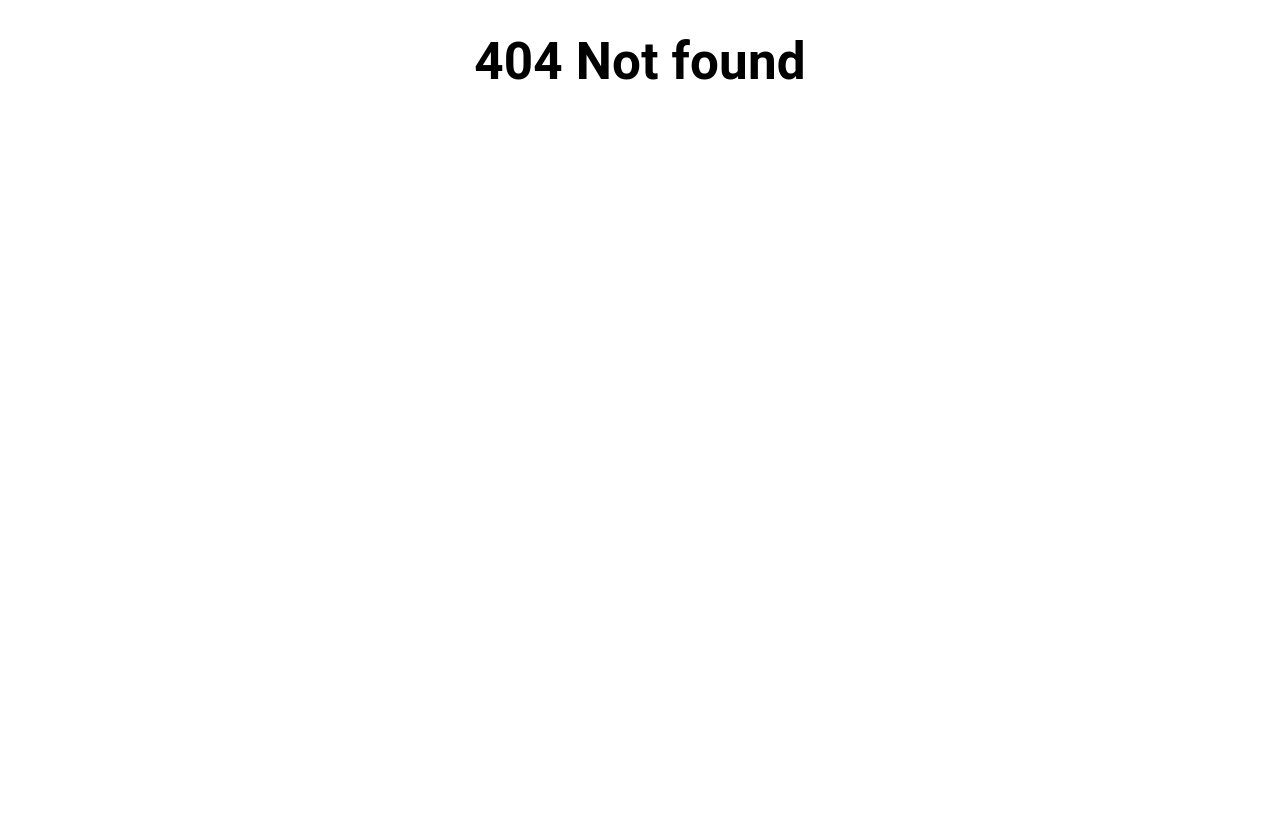
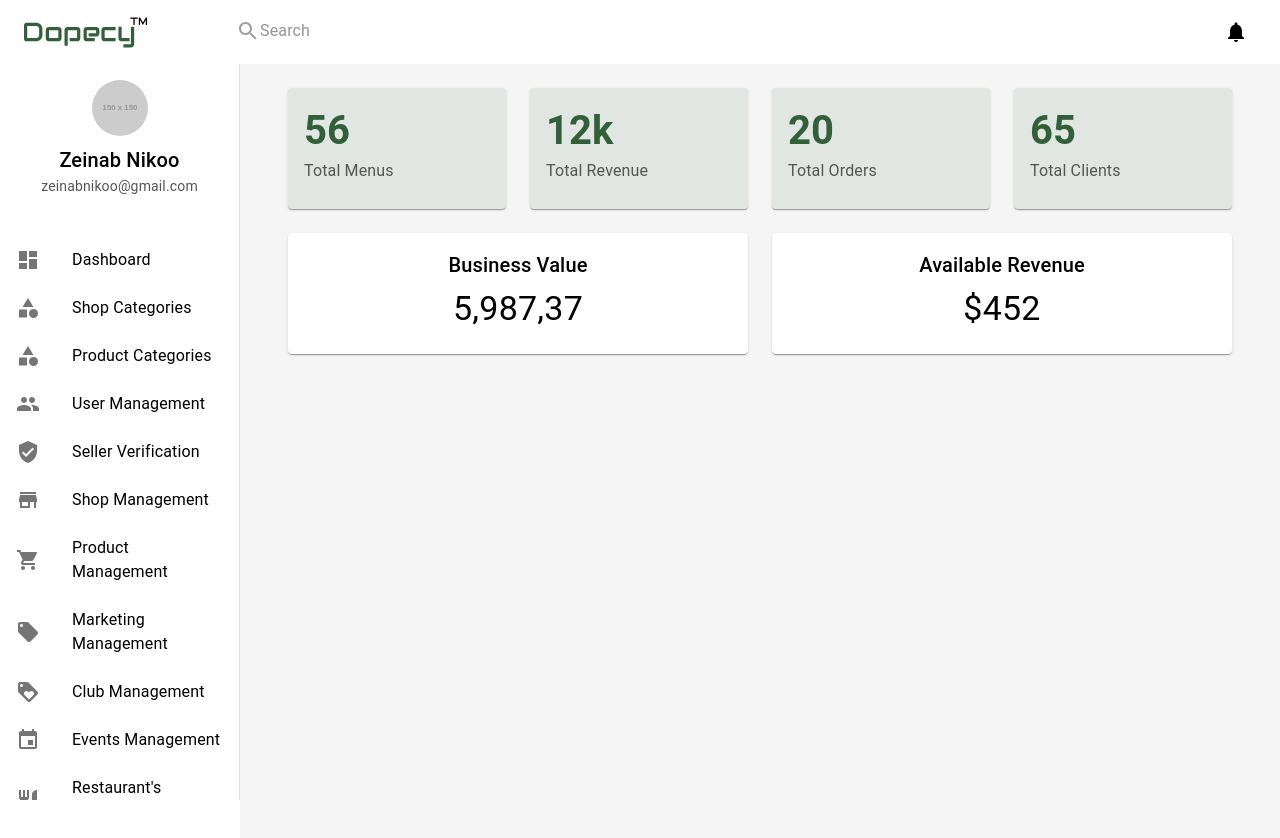
Before and after one commit to Dopecy-Dev/fe-dopecy, a React (Vite) app: page /admin in a window 1280 px wide. Before the commit this address had no page. Built offline with nearby package versions, Linux system fonts and the light colour scheme.

Commit message:
admin dashboard

```diff
--- a/src/Routers/Routers.jsx
+++ b/src/Routers/Routers.jsx
@@ -41,6 +41,7 @@ import Protected from './Protected';
 import SellerSignup from '../pages/auth/SellerSignup';
 import ComingSoon from '../pages/comingsoon/ComingSoon';
 import MarketingOffers from '../pages/marketingoffers/MarketingOffers';
+import Dashboard from '../components/admin/dashboard/Dashboard';
 
 const Routers = () => {
     return (
@@ -62,7 +63,7 @@ const Routers = () => {
                 <Route path="/shopdetails" element={<ShopDetails />} />
                 <Route path="/coming-soon" element={<ComingSoon />} />
                 <Route path="/marketing-offers" element={<MarketingOffers />} />
-
+                <Route path="/admin" element={<Dashboard />} />
 
                 {/* <Route path="/marketplace" element={<Protected Component={MarketPlace} />} /> */}
                 {/* <Route path="/sellerstore" element={<Protected Component={SellerStore} />} /> */}
--- /dev/null
+++ b/src/components/admin/dashboard/Dashboard.jsx
@@ -0,0 +1,71 @@
+import React from 'react';
+import { Grid, Card, CardContent, Typography, Box } from '@mui/material';
+import { styled } from '@mui/system';
+import Layout from '../layout/Layout';
+
+const DashboardCard = styled(Card)(({ theme }) => ({
+  textAlign: 'center',
+  color: theme.palette.text.secondary,
+  backgroundColor: '#3260391A',
+}));
+
+const Dashboard = () => {
+  return (
+    <Layout>
+    <Box sx={{ flexGrow: 1, p: 3 }}>
+      <Grid container spacing={3}>
+        <Grid item xs={12} md={3}>
+          <DashboardCard>
+            <CardContent sx={{textAlign:"left"}}>
+              <Typography sx={{color:"#326039",fontWeight:600,fontSize:"2.5rem"}} variant="h5">56</Typography>
+              <Typography variant="subtitle1">Total Menus</Typography>
+            </CardContent>
+          </DashboardCard>
+        </Grid>
+        <Grid item xs={12} md={3}>
+          <DashboardCard>
+            <CardContent sx={{textAlign:"left"}}>
+              <Typography sx={{color:"#326039",fontWeight:600,fontSize:"2.5rem"}} variant="h5">12k</Typography>
+              <Typography variant="subtitle1">Total Revenue</Typography>
+            </CardContent>
+          </DashboardCard>
+        </Grid>
+        <Grid item xs={12} md={3}>
+          <DashboardCard>
+            <CardContent sx={{textAlign:"left"}}>
+              <Typography sx={{color:"#326039",fontWeight:600,fontSize:"2.5rem"}} variant="h5">20</Typography>
+              <Typography variant="subtitle1">Total Orders</Typography>
+            </CardContent>
+          </DashboardCard>
+        </Grid>
+        <Grid item xs={12} md={3}>
+          <DashboardCard>
+            <CardContent sx={{textAlign:"left"}}>
+              <Typography sx={{color:"#326039",fontWeight:600,fontSize:"2.5rem"}} variant="h5">65</Typography>
+              <Typography variant="subtitle1">Total Clients</Typography>
+            </CardContent>
+          </DashboardCard>
+        </Grid>
+        <Grid item xs={12} md={6}>
+          <Card>
+            <CardContent>
+              <Typography variant="h6" gutterBottom>Business Value</Typography>
+              <Typography variant="h4">5,987,37</Typography>
+            </CardContent>
+          </Card>
+        </Grid>
+        <Grid item xs={12} md={6}>
+          <Card>
+            <CardContent>
+              <Typography variant="h6" gutterBottom>Available Revenue</Typography>
+              <Typography variant="h4">$452</Typography>
+            </CardContent>
+          </Card>
+        </Grid>
+      </Grid>
+    </Box>
+    </Layout>
+  );
+};
+
+export default Dashboard;
--- /dev/null
+++ b/src/components/admin/header/Header.jsx
@@ -0,0 +1,39 @@
+import React from 'react';
+import { AppBar, Toolbar, IconButton, InputBase, Box } from '@mui/material';
+import { Search, Notifications } from '@mui/icons-material';
+import LogoGreen from '../../logos/LogoGreen';
+
+const Header = () => {
+  return (
+    <AppBar
+      position="fixed"
+      sx={{
+        zIndex: (theme) => theme.zIndex.drawer + 1,
+        backgroundColor: '#ffffff',
+        color: '#000000',
+        border:"none",
+        boxShadow:"none"
+      }}
+    >
+      <Toolbar>
+        <LogoGreen/>
+        <Box sx={{ ml:10}}>
+          <InputBase
+            sx={{ ml: 1, flex: 1 }}
+            placeholder="Search"
+            inputProps={{ 'aria-label': 'search' }}
+            startAdornment={<Search sx={{ color: '#9e9e9e' }} />}
+          />
+        </Box>
+        <Box sx={{ display:"flex",alignItems:"center",justifyContent:"flex-end",width:"80%" }}>
+        <IconButton color="inherit">
+          <Notifications />
+        </IconButton>
+        </Box>
+
+      </Toolbar>
+    </AppBar>
+  );
+};
+
+export default Header;
--- /dev/null
+++ b/src/components/admin/layout/Layout.jsx
@@ -0,0 +1,22 @@
+import React from 'react';
+import { Box, CssBaseline } from '@mui/material';
+import Sidebar from '../sidebar/Sidebar';
+import Header from '../header/Header';
+
+const Layout = ({ children }) => {
+  return (
+    <Box sx={{ display: 'flex' }}>
+      <CssBaseline />
+      <Sidebar />
+      <Box
+        component="main"
+        sx={{ flexGrow: 1, p: 3, backgroundColor: '#f5f5f5', minHeight: '100vh',mt:5 }}
+      >
+        <Header />
+        {children}
+      </Box>
+    </Box>
+  );
+};
+
+export default Layout;
--- /dev/null
+++ b/src/components/admin/sidebar/Sidebar.jsx
@@ -0,0 +1,82 @@
+import React from 'react';
+import { Drawer, List, ListItem, ListItemIcon, ListItemText, Avatar, Box, Typography, Toolbar } from '@mui/material';
+import { Dashboard, Category, People, VerifiedUser, Store, ShoppingCart, LocalOffer, Event, Restaurant, Loyalty } from '@mui/icons-material';
+import { Link } from 'react-router-dom';
+
+const drawerWidth = 240;
+
+const Sidebar = () => {
+  return (
+    <Drawer
+      variant="permanent"
+      sx={{
+        width: drawerWidth,
+        flexShrink: 0,
+        '& .MuiDrawer-paper': {
+          width: drawerWidth,
+          boxSizing: 'border-box',
+          backgroundColor: '#ffffff',
+        },
+      }}
+    >
+      <Toolbar />
+      <Box sx={{ display: 'flex', alignItems: 'center', flexDirection: 'column', mt: 2, mb: 4 }}>
+        <Avatar sx={{ width: 56, height: 56 }} src="https://via.placeholder.com/150" />
+        <Typography variant="h6" sx={{ mt: 1 }}>Zeinab Nikoo</Typography>
+        <Typography variant="body2" color="textSecondary">zeinabnikoo@gmail.com</Typography>
+      </Box>
+      <List>
+        <ListItem button component={Link} to="/dashboard">
+          <ListItemIcon><Dashboard /></ListItemIcon>
+          <ListItemText primary="Dashboard" />
+        </ListItem>
+        <ListItem button component={Link} to="/shop-categories">
+          <ListItemIcon><Category /></ListItemIcon>
+          <ListItemText primary="Shop Categories" />
+        </ListItem>
+        <ListItem button component={Link} to="/product-categories">
+          <ListItemIcon><Category /></ListItemIcon>
+          <ListItemText primary="Product Categories" />
+        </ListItem>
+        <ListItem button component={Link} to="/user-management">
+          <ListItemIcon><People /></ListItemIcon>
+          <ListItemText primary="User Management" />
+        </ListItem>
+        <ListItem button component={Link} to="/seller-verification">
+          <ListItemIcon><VerifiedUser /></ListItemIcon>
+          <ListItemText primary="Seller Verification" />
+        </ListItem>
+        <ListItem button component={Link} to="/shop-management">
+          <ListItemIcon><Store /></ListItemIcon>
+          <ListItemText primary="Shop Management" />
+        </ListItem>
+        <ListItem button component={Link} to="/product-management">
+          <ListItemIcon><ShoppingCart /></ListItemIcon>
+          <ListItemText primary="Product Management" />
+        </ListItem>
+        <ListItem button component={Link} to="/marketing-management">
+          <ListItemIcon><LocalOffer /></ListItemIcon>
+          <ListItemText primary="Marketing Management" />
+        </ListItem>
+        <ListItem button component={Link} to="/club-management">
+          <ListItemIcon><Loyalty /></ListItemIcon>
+          <ListItemText primary="Club Management" />
+        </ListItem>
+        <ListItem button component={Link} to="/events-management">
+          <ListItemIcon><Event /></ListItemIcon>
+          <ListItemText primary="Events Management" />
+        </ListItem>
+        <ListItem button component={Link} to="/restaurant-management">
+          <ListItemIcon><Restaurant /></ListItemIcon>
+          <ListItemText primary="Restaurant's Management" />
+        </ListItem>
+        <ListItem button component={Link} to="/coupons">
+          <ListItemIcon><LocalOffer /></ListItemIcon>
+          <ListItemText primary="Coupons" />
+        </ListItem>
+      </List>
+    </Drawer>
+  );
+};
+
+export default Sidebar;
```
Also changed, not shown: src/components/points/Points.jsx (added), 1 other file (tests, documents, lock files or other folders).
